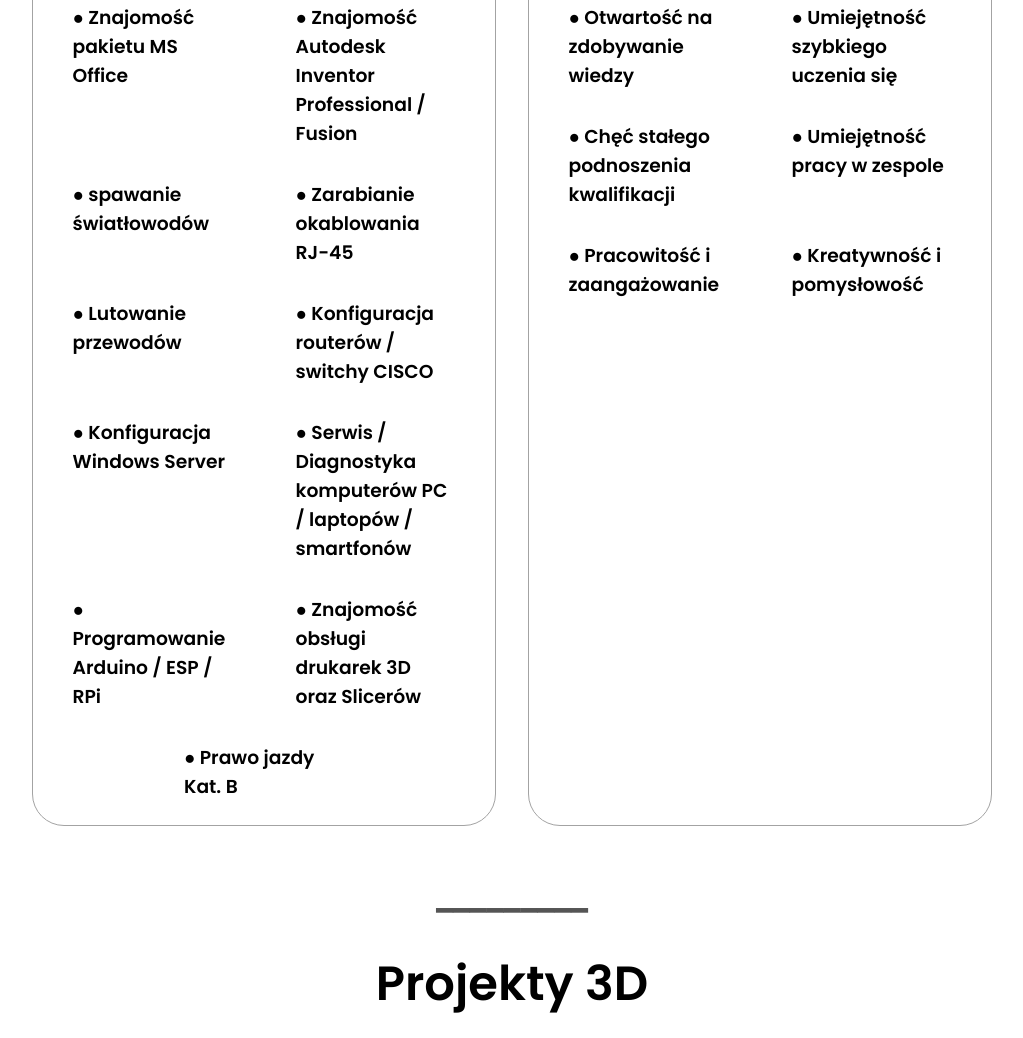
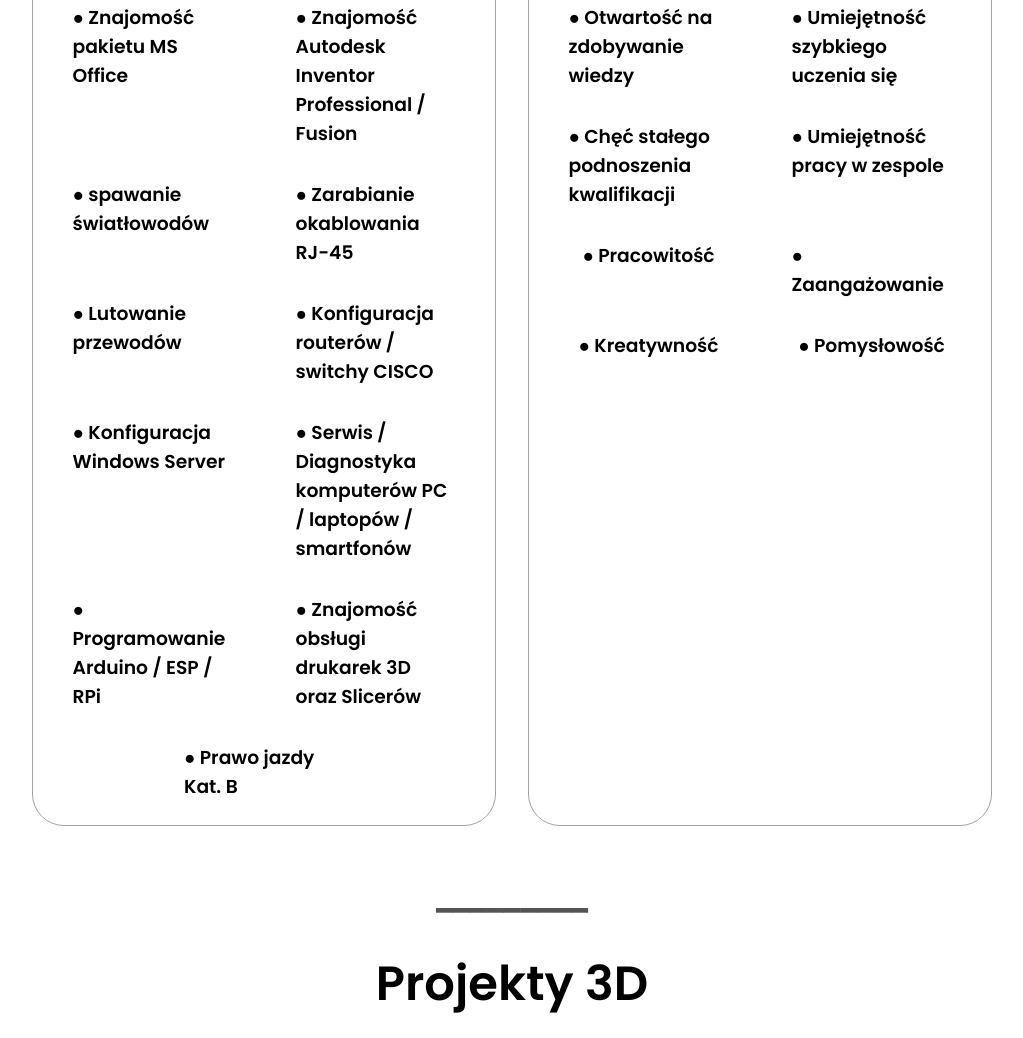
Before and after one commit to danieldut99/strona-glowna, a plain HTML site: page index.html in a window 1280 px wide. Shown: the part 1858-2896 px from the top of the page, without its empty margins (128-1151 px from the left). Drawn offline with Linux system fonts and the light colour scheme.

Commit message:
Update index.html

```diff
--- a/index.html
+++ b/index.html
@@ -116,8 +116,9 @@
                         W roku 2019 ukończyłem technikum zyskując tytuł Technika teleinformatyka.
                         W 2025 uzyskałem tytuł Inżyniera Mechatroniki w Państwowej Akademii Nauk Stosowanych w Przemyślu.
                         Moje zainteresowania to gra na gitarze, branża IT, nauka języków obcych, wszelaka elektronika hobbystyczna
-                        jak Arduino / ESP32. Obecnie moim największym zainteresowaniem jest Projektowanie CAD 3D oraz druk 3D.
-                        Z chęcią przygotuje dla ciebie projekt 3D w oparciu o twój rysunek techniczny bądź szkic.
+                        jak Arduino / ESP32, pisanie stron internetowych oraz komputery. Obecnie moim największym zainteresowaniem jest Projektowanie CAD 3D oraz druk 3D.
+                        Z chęcią przygotuje dla ciebie projekt 3D w oparciu o twój rysunek techniczny bądź szkic, lub pomogę Ci złożyć komputer na podstawie twojego budżetu
+                        oraz zastosowania.
                     </p>
                 </div>
 
@@ -245,16 +246,30 @@
                         <article>
 
                                 <div>
-                                <h3>● Pracowitość i zaangażowanie</h3>
+                                <h3>● Pracowitość</h3>
                                 </div>
                         </article>
 
                         <article>
 
+                            <div>
+                            <h3>● Zaangażowanie</h3>
+                            </div>
+                        </article>
+
+                        <article>
+
                                   <div>
-                                  <h3>● Kreatywność i pomysłowość</h3>
+                                  <h3>● Kreatywność</h3>
                                   </div>
                           </article>
+
+                          <article>
+
+                            <div>
+                            <h3>● Pomysłowość</h3>
+                            </div>
+                    </article>
                     </div>
                 </div>
             </div>
```
